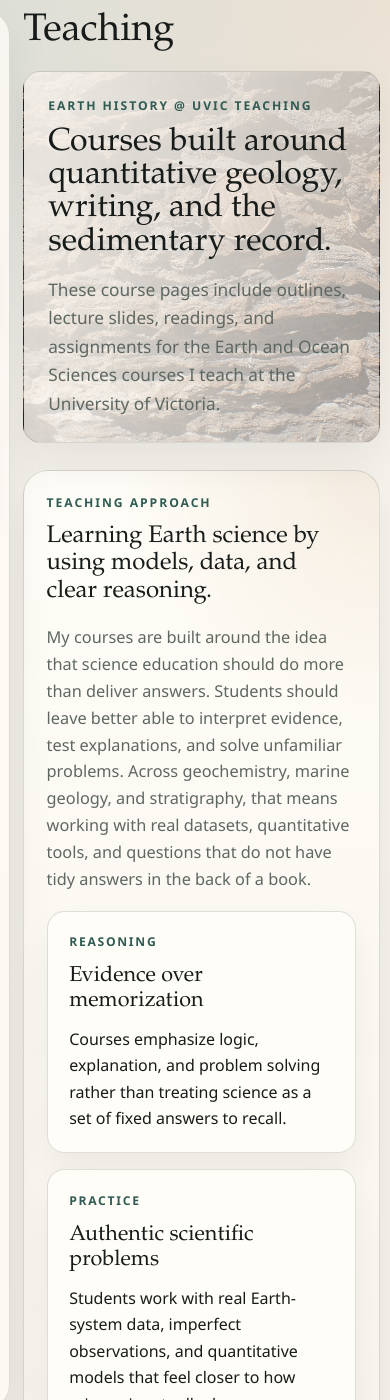
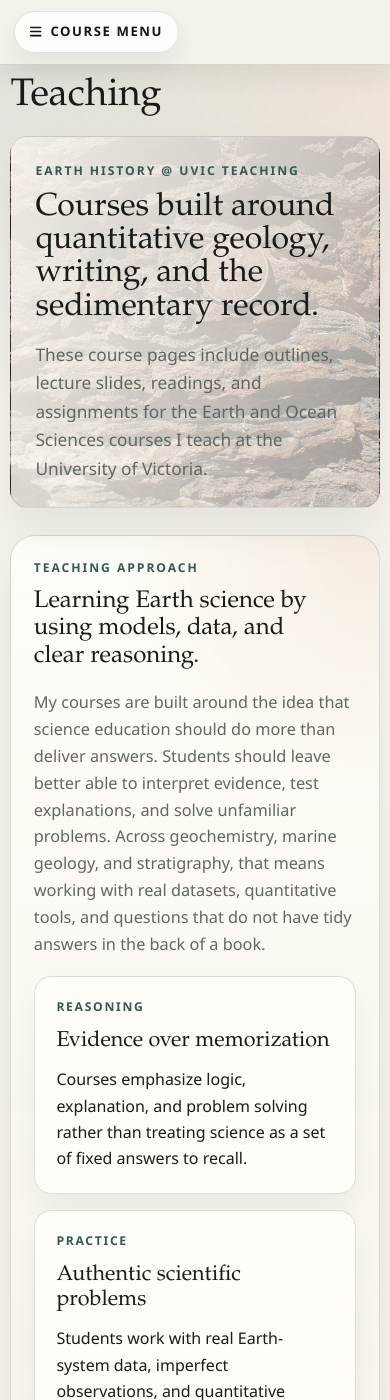
Before and after one commit to blakedyer/eos-courses, a Sphinx documentation site: the page built from source/index.rst, in a window 390 px wide and 1400 px high. Built offline with Sphinx 7.4.7 and the Sphinx Book theme 1.1.4, drawn with Linux system fonts in a browser that asks for light colours; pages that are not in the unit, such as notebooks, are missing from menus.

Commit message:
Refine teaching mobile navigation

```diff
--- a/source/_static/custom.css
+++ b/source/_static/custom.css
@@ -144,6 +144,11 @@
 .site-hub-link {
   display: grid;
   gap: 0.55rem;
+}
+
+.teaching-mobile-nav-close,
+.teaching-mobile-nav-toggle {
+  display: none;
 }
 
 .site-hub-link__eyebrow {
@@ -330,40 +335,75 @@
   color: var(--pst-color-heading-color);
 }
 
-.bd-links .bd-sidenav label.toctree-toggle {
+.bd-links .bd-sidenav .toctree-checkbox {
+  position: absolute;
+  width: 1px;
+  height: 1px;
+  margin: -1px;
+  padding: 0;
+  overflow: hidden;
+  clip: rect(0, 0, 0, 0);
+  white-space: nowrap;
+  border: 0;
+}
+
+.bd-links .bd-sidenav li.has-children > label.toctree-toggle,
+.bd-links .bd-sidenav li.has-children > details {
+  display: block;
+  width: 100%;
+  min-width: 0;
+}
+
+.bd-links .bd-sidenav li.has-children > label.toctree-toggle,
+.bd-links .bd-sidenav li.has-children > details > summary {
   position: absolute;
   top: 0.22rem;
   right: 0.16rem;
   display: inline-flex;
   align-items: center;
   justify-content: center;
-  flex-shrink: 0;
   width: 1.95rem;
   min-height: 1.95rem;
-  margin-top: 0;
+  margin: 0;
+  padding: 0;
+  list-style: none;
   border: 1px solid rgba(76, 87, 81, 0.16);
   border-radius: 999px;
   background: rgba(255, 255, 255, 0.72);
   color: var(--pst-color-text-muted);
+  cursor: pointer;
   transition: background-color 0.18s ease, color 0.18s ease, border-color 0.18s ease;
 }
 
-.bd-links .bd-sidenav label.toctree-toggle:hover {
+.bd-links .bd-sidenav li.has-children > label.toctree-toggle {
+  cursor: pointer;
+}
+
+.bd-links .bd-sidenav li.has-children > details > summary::-webkit-details-marker {
+  display: none;
+}
+
+.bd-links .bd-sidenav li.has-children > details > summary::marker {
+  content: "";
+}
+
+.bd-links .bd-sidenav li.has-children > details > summary .toctree-toggle {
+  display: inline-flex;
+  align-items: center;
+  justify-content: center;
+  width: 100%;
+  min-height: 100%;
+}
+
+.bd-links .bd-sidenav li.has-children > label.toctree-toggle:hover,
+.bd-links .bd-sidenav li.has-children > details > summary:hover {
   border-color: rgba(47, 91, 82, 0.22);
   background: rgba(47, 91, 82, 0.1);
   color: var(--pst-color-heading-color);
 }
 
-.bd-links .bd-sidenav .toctree-checkbox {
-  position: absolute;
-  width: 1px;
-  height: 1px;
-  opacity: 0;
-  pointer-events: none;
-}
-
-.bd-links .bd-sidenav li.has-children > ul {
-  display: block;
+.bd-links .bd-sidenav li.has-children > ul,
+.bd-links .bd-sidenav li.has-children > details > ul {
   width: 100%;
   min-width: 0;
   margin: 0.08rem 0 0.45rem;
@@ -371,17 +411,16 @@
   border-left: 1px solid rgba(76, 87, 81, 0.12);
 }
 
-.bd-links .bd-sidenav li.has-children > ul > li {
+.bd-links .bd-sidenav li.has-children > ul > li,
+.bd-links .bd-sidenav li.has-children > details > ul > li {
   min-width: 0;
 }
 
 .bd-links .bd-sidenav li.toctree-l2.has-children > ul,
-.bd-links .bd-sidenav li.toctree-l3.has-children > ul {
+.bd-links .bd-sidenav li.toctree-l3.has-children > ul,
+.bd-links .bd-sidenav li.toctree-l2.has-children > details > ul,
+.bd-links .bd-sidenav li.toctree-l3.has-children > details > ul {
   margin-left: 0.2rem;
-}
-
-.bd-links .bd-sidenav li > details > summary {
-  border-radius: 0.8rem;
 }
 
 .bd-links .bd-sidenav li.current > a.reference.internal,
@@ -961,6 +1000,7 @@
 }
 
 #readings > p > a.reference.download,
+#outline > p > a.reference.download,
 #pdf-download p > a.reference.download,
 #download-pdf p > a.reference.download,
 #link-for-full-screen-web-viewing p > a.reference.external[href$=".slides.html"] {
@@ -980,6 +1020,7 @@
 }
 
 #readings > p > a.reference.download:hover,
+#outline > p > a.reference.download:hover,
 #pdf-download p > a.reference.download:hover,
 #download-pdf p > a.reference.download:hover,
 #link-for-full-screen-web-viewing p > a.reference.external[href$=".slides.html"]:hover {
@@ -990,6 +1031,7 @@
 }
 
 #readings > p > a.reference.download::after,
+#outline > p > a.reference.download::after,
 #pdf-download p > a.reference.download::after,
 #download-pdf p > a.reference.download::after {
   content: "PDF";
@@ -1019,10 +1061,14 @@
 
 .bd-article a.reference.download code,
 .bd-article a.reference.download .pre {
+  display: inline;
   background: transparent;
   color: inherit;
   font-family: inherit;
   font-size: inherit;
+  border-radius: 0;
+  box-shadow: none;
+  line-height: inherit;
   padding: 0;
 }
 
@@ -1037,29 +1083,138 @@
 }
 
 @media (max-width: 991px) {
+  .bd-header {
+    display: block !important;
+    position: sticky;
+    top: 0;
+    z-index: 1085;
+    background: rgba(246, 243, 237, 0.92) !important;
+    border-bottom: 1px solid var(--pst-color-border);
+    box-shadow: 0 12px 24px rgba(23, 27, 25, 0.06);
+    backdrop-filter: blur(14px);
+  }
+
+  .bd-header .bd-header__inner {
+    min-height: 4rem;
+    padding: 0.65rem 0.9rem;
+  }
+
+  .bd-header .primary-toggle {
+    display: none !important;
+  }
+
+  .bd-header .navbar-header-items__start,
+  .bd-header .navbar-item {
+    display: flex !important;
+    align-items: center;
+    height: auto;
+    max-height: none;
+  }
+
+  .teaching-mobile-nav-toggle {
+    display: inline-flex;
+    align-items: center;
+    gap: 0.55rem;
+    padding: 0.56rem 0.92rem;
+    border: 1px solid rgba(47, 91, 82, 0.16);
+    border-radius: 999px;
+    background: rgba(255, 255, 255, 0.84);
+    box-shadow: 0 12px 24px rgba(23, 27, 25, 0.07);
+    color: var(--pst-color-heading-color);
+    cursor: pointer;
+    font-size: 0.82rem;
+    font-weight: 700;
+    letter-spacing: 0.12em;
+    text-transform: uppercase;
+  }
+
+  .teaching-mobile-nav-toggle:hover {
+    border-color: rgba(47, 91, 82, 0.24);
+    color: var(--pst-color-primary-highlight);
+  }
+
+  .bd-container__inner {
+    padding: 0.9rem;
+  }
+
   .bd-container__inner {
     padding: 0.9rem;
   }
 
   .bd-sidebar-primary {
-    margin-bottom: 1rem;
-    position: static;
-    max-height: none;
+    position: fixed;
+    top: 0;
+    left: 0;
+    z-index: 1086;
+    width: min(88vw, 24rem);
+    height: 100dvh;
+    max-height: 100dvh;
+    margin: 0;
+    padding-top: 1rem;
+    overflow-y: auto;
+    border-radius: 0 1.45rem 1.45rem 0;
+    visibility: hidden;
+    transform: translateX(-104%);
+    transition: transform 0.22s ease, visibility 0.22s ease, box-shadow 0.22s ease;
+  }
+
+  #__primary:checked ~ .bd-container .bd-sidebar-primary {
     visibility: visible;
-    opacity: 1;
-    transform: none;
+    transform: translateX(0);
+    box-shadow: 18px 0 36px rgba(23, 27, 25, 0.16);
   }
 
   article.bd-article {
     border-radius: 1.35rem;
   }
 
+  .admonition-course-is-live {
+    background: rgba(47, 91, 82, 0.14);
+    border-color: rgba(47, 91, 82, 0.24);
+  }
+
+  .admonition-course-is-live .admonition-title {
+    background: rgba(47, 91, 82, 0.18);
+    color: var(--pst-color-primary-highlight);
+  }
+
+  .admonition.attention {
+    background: rgba(183, 134, 82, 0.16);
+    border-color: rgba(183, 134, 82, 0.28);
+  }
+
+  .admonition.attention .admonition-title {
+    background: rgba(183, 134, 82, 0.24);
+    color: #6e4a23;
+  }
+
   .admonition-course-is-live #lastModified,
   .admonition.attention p:last-child {
+    color: var(--pst-color-heading-color);
+    font-weight: 500;
     white-space: normal;
   }
 
-  .bd-links .bd-sidenav li.has-children > ul {
+  .teaching-mobile-nav-close {
+    display: inline-flex;
+    align-items: center;
+    gap: 0.45rem;
+    justify-self: start;
+    width: fit-content;
+    margin-bottom: 0.1rem;
+    padding: 0.42rem 0.72rem;
+    border-radius: 999px;
+    background: rgba(47, 91, 82, 0.08);
+    color: var(--pst-color-primary);
+    cursor: pointer;
+    font-size: 0.74rem;
+    font-weight: 700;
+    letter-spacing: 0.11em;
+    text-transform: uppercase;
+  }
+
+  .bd-links .bd-sidenav li.has-children > ul,
+  .bd-links .bd-sidenav li.has-children > details > ul {
     padding-left: 0.7rem;
   }
 
--- /dev/null
+++ b/source/_templates/mobile-sidebar-toggle.html
@@ -0,0 +1,4 @@
+<label class="teaching-mobile-nav-toggle" for="__primary" aria-label="Open course navigation">
+  <i class="fa-solid fa-bars" aria-hidden="true"></i>
+  <span>Course menu</span>
+</label>
--- a/source/_templates/site-hub-link.html
+++ b/source/_templates/site-hub-link.html
@@ -1,4 +1,8 @@
 <div class="site-hub-link">
+  <label class="teaching-mobile-nav-close" for="__primary" aria-label="Close course navigation">
+    <i class="fa-solid fa-xmark" aria-hidden="true"></i>
+    <span>Close menu</span>
+  </label>
   <p class="site-hub-link__eyebrow">Navigate</p>
   <a class="site-hub-link__card site-hub-link__card--home" href="{{ pathto(root_doc) }}">
     <span class="site-hub-link__title">Teaching overview</span>
@@ -8,7 +12,7 @@
       <i class="fa-solid fa-arrow-right" aria-hidden="true"></i>
     </span>
   </a>
-  <a class="site-hub-link__card site-hub-link__card--external" href="http://www.blakedyer.com" target="_blank" rel="noopener">
+  <a class="site-hub-link__card site-hub-link__card--external" href="http://blakedyer.com/" target="_blank" rel="noopener">
     <span class="site-hub-link__title">Research group site</span>
     <span class="site-hub-link__summary">Publications, field photos, and research updates at blakedyer.com.</span>
     <span class="site-hub-link__cta">
--- a/source/conf.py
+++ b/source/conf.py
@@ -49,6 +49,7 @@
     # "github_url": "https://github.com/blakedyer/eos-courses",
     "show_prev_next": False,
     "search_bar_text": "Search",
+    "navbar_start": ["mobile-sidebar-toggle.html"],
     "navbar_persistent": [],
     "article_header_start": [],
     "article_header_end": [],
```
